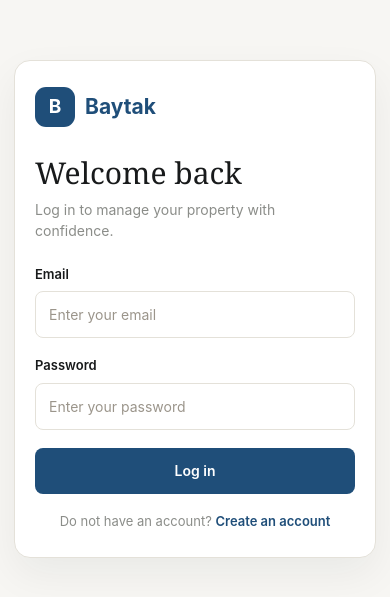
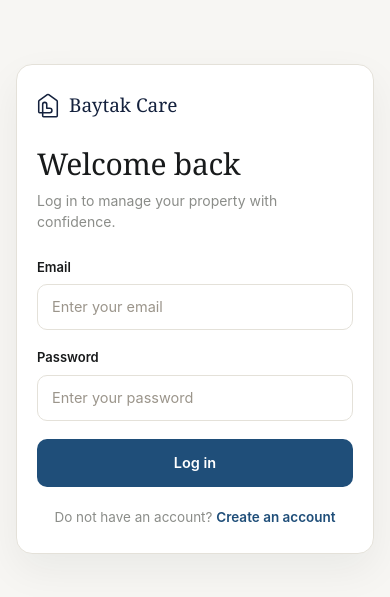
Before and after one commit to rimsal-beep/techtalks-baytak-care, a Next.js app: page /login in a window 390 px wide. Shown: the part 113-710 px from the top of the page. Built offline with nearby package versions, Linux system fonts and the light colour scheme; no server answers.

Commit message:
Redesign login and signup: split screen with new logo

```diff
--- /dev/null
+++ b/app/Components/AuthShell.module.css
@@ -0,0 +1,317 @@
+/* Login and signup: a navy brand panel on the left, the form on the right */
+
+.page {
+  display: grid;
+  grid-template-columns: minmax(380px, 46%) minmax(0, 1fr);
+  min-height: 100vh;
+  background: #F7F6F3;
+}
+
+/* ---------- left panel ---------- */
+.panel {
+  position: sticky;
+  top: 0;
+  display: flex;
+  flex-direction: column;
+  justify-content: space-between;
+  height: 100vh;
+  padding: 44px 48px 0;
+  overflow: hidden;
+  background: #14213D;
+  color: #FFFFFF;
+}
+
+.panelBrand {
+  display: flex;
+  align-items: center;
+  gap: 12px;
+  color: #FFFFFF;
+}
+
+.panelBrand span {
+  font-family: 'Fraunces', Georgia, serif;
+  font-size: 20px;
+  font-weight: 500;
+}
+
+.headline {
+  margin: 0;
+  color: #FFFFFF;
+  font-family: 'Fraunces', Georgia, serif;
+  font-size: clamp(32px, 3.2vw, 46px);
+  font-weight: 500;
+  letter-spacing: -0.8px;
+  line-height: 1.1;
+}
+
+.headline em {
+  color: #C9D3E6;
+  font-style: italic;
+}
+
+.lead {
+  max-width: 400px;
+  margin: 18px 0 0;
+  color: rgba(255, 255, 255, 0.78);
+  font-size: 16px;
+  line-height: 1.55;
+}
+
+.art {
+  position: relative;
+  height: 340px;
+  margin: 0 -48px;
+}
+
+.art svg {
+  display: block;
+  width: 100%;
+  height: 100%;
+}
+
+.art::before {
+  content: "";
+  position: absolute;
+  top: 0;
+  right: 0;
+  left: 0;
+  z-index: 1;
+  height: 110px;
+  background: linear-gradient(#14213D, rgba(20, 33, 61, 0));
+}
+
+/* ---------- right side ---------- */
+.main {
+  display: flex;
+  flex-direction: column;
+  align-items: center;
+  justify-content: center;
+  padding: 40px 32px;
+}
+
+.card {
+  width: 100%;
+  max-width: 440px;
+  padding: 36px;
+  border: 1px solid #E4E1D9;
+  border-radius: 20px;
+  background: #FFFFFF;
+  box-shadow: 0 16px 40px rgba(24, 26, 27, 0.06);
+  animation: rise 0.35s ease-out both;
+}
+
+.cardWide {
+  max-width: 640px;
+}
+
+@keyframes rise {
+  from { opacity: 0; transform: translateY(8px); }
+  to { opacity: 1; transform: none; }
+}
+
+.mobileBrand {
+  display: none;
+  align-items: center;
+  gap: 10px;
+  margin-bottom: 26px;
+  color: #14213D;
+}
+
+.mobileBrand span {
+  font-family: 'Fraunces', Georgia, serif;
+  font-size: 19px;
+  font-weight: 500;
+}
+
+/* ---------- form pieces (used by the login and signup pages) ---------- */
+.title {
+  margin: 0 0 8px;
+  color: #181A1B;
+  font-family: 'Fraunces', Georgia, serif;
+  font-size: 30px;
+  font-weight: 500;
+  letter-spacing: -0.3px;
+  line-height: 1.2;
+}
+
+.sub {
+  margin: 0 0 26px;
+  color: #8B8D89;
+  font-size: 14px;
+  line-height: 1.5;
+}
+
+.grid {
+  display: grid;
+  grid-template-columns: repeat(2, minmax(0, 1fr));
+  gap: 0 16px;
+}
+
+.field {
+  margin-bottom: 18px;
+}
+
+.label {
+  display: block;
+  margin-bottom: 7px;
+  color: #181A1B;
+  font-size: 13px;
+  font-weight: 600;
+}
+
+.input {
+  width: 100%;
+  min-height: 46px;
+  padding: 0 14px;
+  border: 1px solid #E4E1D9;
+  border-radius: 10px;
+  background: #FFFFFF;
+  color: #181A1B;
+  font: inherit;
+  font-size: 14.5px;
+  outline: none;
+  transition: border-color 0.15s ease, box-shadow 0.15s ease;
+}
+
+.input::placeholder {
+  color: #9B958B;
+}
+
+.input:focus {
+  border-color: #1F4E79;
+  box-shadow: 0 0 0 3px #E9F0F6;
+}
+
+.roles {
+  display: grid;
+  grid-template-columns: repeat(2, minmax(0, 1fr));
+  gap: 12px;
+  margin-bottom: 22px;
+}
+
+.role {
+  padding: 14px 16px;
+  border: 1.5px solid #E4E1D9;
+  border-radius: 14px;
+  background: #FFFFFF;
+  text-align: left;
+  cursor: pointer;
+  transition: border-color 0.15s ease, background 0.15s ease;
+}
+
+.role:hover {
+  border-color: #1F4E79;
+}
+
+.role b {
+  display: block;
+  color: #181A1B;
+  font-size: 15px;
+  font-weight: 600;
+}
+
+.role span {
+  display: block;
+  margin-top: 3px;
+  color: #8B8D89;
+  font-size: 12.5px;
+}
+
+.roleOn {
+  border-color: #1F4E79;
+  background: #E9F0F6;
+}
+
+.roleOn b {
+  color: #1F4E79;
+}
+
+.error {
+  margin-bottom: 16px;
+  padding: 11px 14px;
+  border: 1px solid #F3D4D0;
+  border-radius: 10px;
+  background: #FAEAE9;
+  color: #B42318;
+  font-size: 13px;
+  line-height: 1.5;
+}
+
+.submit {
+  width: 100%;
+  min-height: 48px;
+  border: 0;
+  border-radius: 10px;
+  background: #1F4E79;
+  color: #FFFFFF;
+  font: inherit;
+  font-size: 14.5px;
+  font-weight: 600;
+  cursor: pointer;
+  transition: background 0.15s ease;
+}
+
+.submit:hover:not(:disabled) {
+  background: #163A5C;
+}
+
+.submit:active:not(:disabled) {
+  transform: translateY(1px);
+}
+
+.submit:disabled {
+  cursor: not-allowed;
+  opacity: 0.6;
+}
+
+.foot {
+  margin: 20px 0 0;
+  color: #8B8D89;
+  font-size: 13.5px;
+  text-align: center;
+}
+
+.foot a {
+  color: #1F4E79;
+  font-weight: 600;
+  text-decoration: none;
+}
+
+.foot a:hover {
+  text-decoration: underline;
+}
+
+/* ---------- smaller screens ---------- */
+@media (max-width: 960px) {
+  .page {
+    grid-template-columns: 1fr;
+  }
+
+  .panel {
+    display: none;
+  }
+
+  .mobileBrand {
+    display: flex;
+  }
+}
+
+@media (max-width: 640px) {
+  .main {
+    padding: 24px 16px;
+  }
+
+  .card,
+  .cardWide {
+    padding: 26px 20px;
+    border-radius: 16px;
+  }
+
+  .grid {
+    grid-template-columns: 1fr;
+  }
+
+  .roles {
+    grid-template-columns: 1fr;
+  }
+}
--- /dev/null
+++ b/app/Components/AuthShell.tsx
@@ -0,0 +1,51 @@
+import type { ReactNode } from "react";
+import BrandMark from "./BrandMark";
+import { PropertyArt } from "../properties/PropertyUI";
+import s from "./AuthShell.module.css";
+
+/**
+ * The frame shared by the login and signup pages: a navy brand panel on the left
+ * (hidden on phones) and the form on the right. Pass `wide` for the signup form.
+ */
+export default function AuthShell({
+  children,
+  wide = false,
+}: {
+  children: ReactNode;
+  wide?: boolean;
+}) {
+  return (
+    <main className={s.page}>
+      <aside className={s.panel}>
+        <div className={s.panelBrand}>
+          <BrandMark size={26} />
+          <span>Baytak Care</span>
+        </div>
+
+        <div>
+          <p className={s.headline}>
+            Your home, <em>cared for</em> from anywhere.
+          </p>
+          <p className={s.lead}>
+            Monitor, maintain and stay connected to your property, even when you&apos;re miles away.
+          </p>
+        </div>
+
+        <div className={s.art}>
+          <PropertyArt seed="baytak-auth" viewBox="0 40 800 440" />
+        </div>
+      </aside>
+
+      <div className={s.main}>
+        <div className={wide ? `${s.card} ${s.cardWide}` : s.card}>
+          <div className={s.mobileBrand}>
+            <BrandMark size={22} />
+            <span>Baytak Care</span>
+          </div>
+
+          {children}
+        </div>
+      </div>
+    </main>
+  );
+}
--- a/app/login/page.tsx
+++ b/app/login/page.tsx
@@ -3,6 +3,8 @@
 import { FormEvent, useState } from "react";
 import { login } from "../actions/login";
 import { useRouter } from "next/navigation";
+import AuthShell from "../Components/AuthShell";
+import f from "../Components/AuthShell.module.css";
 
 export default function LoginPage() {
   const [error, setError] = useState("");
@@ -34,41 +36,18 @@ export default function LoginPage() {
   }
 
   return (
-    <main className="auth-wrap">
-      <div className="auth-box fade-in">
-        <div className="brand-mark">
-          <div className="logo">B</div>
-          <span>Baytak</span>
-        </div>
-
-        <div style={{ marginBottom: "24px" }}>
-          <h1
-            style={{
-              fontSize: "30px",
-              lineHeight: "1.2",
-              margin: "0 0 8px",
-            }}
-          >
-            Welcome back
-          </h1>
-
-          <p
-            className="muted"
-            style={{
-              fontSize: "14px",
-              lineHeight: "1.5",
-              margin: 0,
-            }}
-          >
-            Log in to manage your property with confidence.
-          </p>
-        </div>
+    <AuthShell>
+      <h1 className={f.title}>Welcome back</h1>
+      <p className={f.sub}>Log in to manage your property with confidence.</p>
 
       <form onSubmit={handleSubmit}>
-          <div className="field">
-            <label htmlFor="email">Email</label>
+        <div className={f.field}>
+          <label className={f.label} htmlFor="email">
+            Email
+          </label>
 
           <input
+            className={f.input}
             id="email"
             name="email"
             type="email"
@@ -78,10 +57,13 @@ export default function LoginPage() {
           />
         </div>
 
-          <div className="field">
-            <label htmlFor="password">Password</label>
+        <div className={f.field}>
+          <label className={f.label} htmlFor="password">
+            Password
+          </label>
 
           <input
+            className={f.input}
             id="password"
             name="password"
             type="password"
@@ -92,46 +74,19 @@ export default function LoginPage() {
         </div>
 
         {error && (
-            <div
-              style={{
-                background: "var(--danger-tint)",
-                color: "var(--danger)",
-                border: "1px solid var(--border)",
-                borderRadius: "var(--radius-sm)",
-                padding: "10px 12px",
-                fontSize: "12.5px",
-                marginBottom: "14px",
-              }}
-            >
+          <div className={f.error} role="alert">
             {error}
           </div>
         )}
 
-          <button
-            type="submit"
-            className="primary"
-            disabled={loading}
-            style={{
-              width: "100%",
-              opacity: loading ? 0.6 : 1,
-            }}
-            suppressHydrationWarning
-          >
+        <button type="submit" className={f.submit} disabled={loading} suppressHydrationWarning>
           {loading ? "Logging in..." : "Log in"}
         </button>
       </form>
 
-        <p
-          className="small muted"
-          style={{
-            textAlign: "center",
-            marginTop: "18px",
-          }}
-        >
-          Do not have an account?{" "}
-          <a href="/signup">Create an account</a>
+      <p className={f.foot}>
+        Do not have an account? <a href="/signup">Create an account</a>
       </p>
-      </div>
-    </main>
+    </AuthShell>
   );
 }
```
Also changed, not shown: app/signup/page.tsx (+96 -65 lines). Lines whose indentation alone changed are shown as unchanged.
